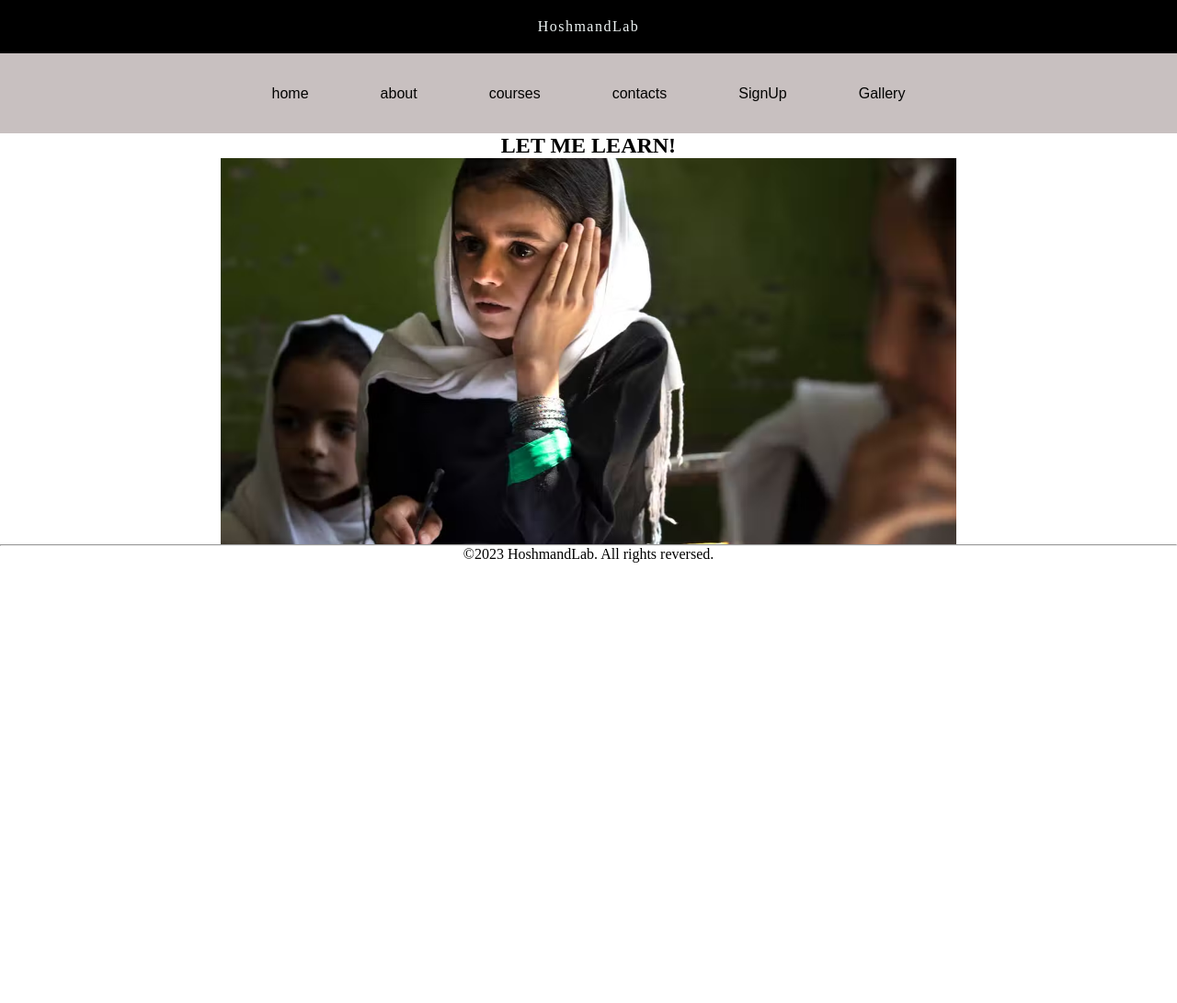
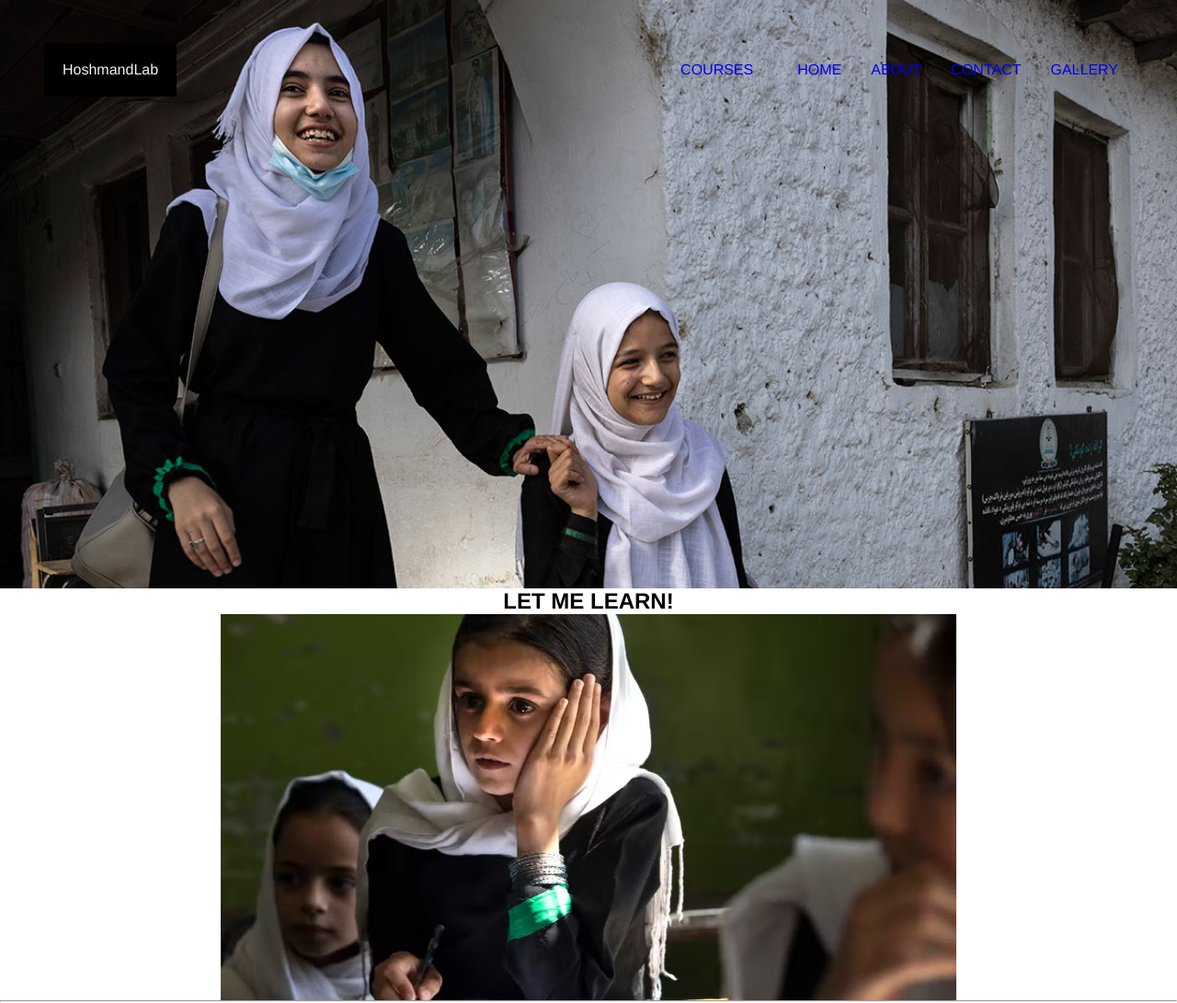
Before and after one commit to Lotfullah21/hoshmandlab, a plain HTML site: page index.html in a window 1280 px wide. Shown: the top 1091 px of the page at 92% size. Before the commit the page ends 800 px from the top, so only its background shows below. Drawn offline with Linux system fonts and the light colour scheme.

Commit message:
Add files via upload

```diff
--- a/css/style.css
+++ b/css/style.css
@@ -1,5 +1,96 @@
 h3 {
   text-align: center;
+}
+
+body {
+  height: 90rem;
+  margin: 0;
+  text-align: left;
+  font-family: Helvetica;
+}
+.header-container {
+  width: 100%;
+  height: 80vh;
+  background-image: url(happy_sisters.jpg);
+  background-repeat: no-repeat;
+  background-size: 78rem 48rem;
+  /* background-size: contain; */
+  background-size: cover;
+  background-position: top center;
+  background-attachment: fixed;
+}
+.desktop-header {
+  display: flex;
+  flex-wrap: wrap;
+  flex-direction: row;
+  height: 20vh;
+  width: 100%;
+  justify-content: center;
+}
+
+.desktop-header .content {
+  display: flex;
+
+  height: 100%;
+  justify-content: space-between;
+
+  margin: auto;
+
+  padding: 0 3rem;
+  width: 100%;
+}
+.desktop-header .content .left {
+  align-items: center;
+  display: flex;
+  padding-bottom: 0.5rem;
+  flex-grow: 1;
+}
+
+.desktop-header .content .right {
+  align-items: center;
+  display: flex;
+  flex-grow: 1;
+
+  justify-content: flex-end;
+}
+.header-title {
+  margin-right: 3rem;
+}
+
+.desktop-header .content .right a {
+  text-transform: uppercase;
+}
+.courses-button {
+  padding-right: 1rem;
+  padding-left: 2rem;
+  padding-bottom: 0.5rem;
+}
+.home {
+  padding-right: 1rem;
+  padding-left: 2rem;
+  padding-bottom: 0.5rem;
+}
+.about {
+  padding-right: 1rem;
+  padding-left: 1rem;
+  padding-bottom: 0.5rem;
+}
+.contact {
+  padding-right: 1rem;
+  padding-left: 1rem;
+  padding-bottom: 0.5rem;
+}
+
+.intro {
+  margin: 10px;
+
+  font-size: 1.5rem;
+  font-family: "Times New Roman", Times, serif;
+  background-image: linear-gradient(
+    105deg,
+    rgba(0, 249, 255, 1) 39%,
+    rgba(51, 56, 57, 1) 60%
+  );
 }
 
 .logo {
--- a/index.html
+++ b/index.html
@@ -44,17 +44,23 @@
     <title>HoshmandLab</title>
   </head>
   <body>
-    <header>
-      <a id="link" href="index.html">HoshmandLab</a>
-    </header>
-    <nav class="navbar_section">
-      <a class="pages" href="./public/home.html">home</a>
-      <a class="pages" href="./public/about.html">about</a>
-      <a class="pages" href="./public/courses.html">courses</a>
-      <a class="pages" href="./public/contacts.html">contacts</a>
-      <a class="pages" href="./public/signup.html">SignUp</a>
-      <a class="pages" href="./public/gallery.html">Gallery</a>
-    </nav>
+    <div class="header-container">
+      <div class="desktop-header">
+        <div class="content">
+          <div class="left">
+            <a href="./public/home.html"> <header class="header-title">HoshmandLab</header></a>
+          </div>
+          <div class="right">
+            <a class="courses-button" href="./public/courses.html">Courses</a>
+            <a class="home" href="./public/home.html">Home</a>
+            <a class="about" href="./public/about.html">About</a>
+            <a class="contact" href="./public/contacts.html">Contact</a>
+              <a class="contact" href="./public/gallery.html">gallery</a>
+          </div>
+        </div>
+      </div>
+    </div>
+  </div>
     <main>
       <article>
         <h1>LET ME LEARN!</h1>
```
Also changed, not shown: public/courses.html (+5 -10 lines), css/happy_sisters.jpg (added).
